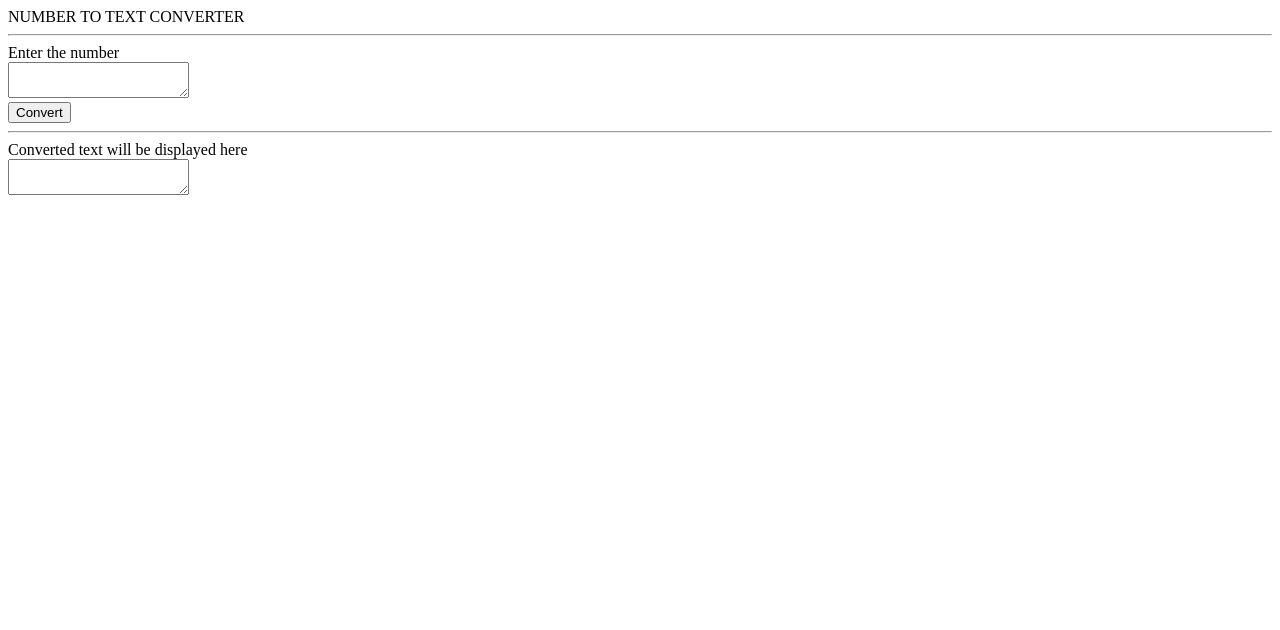
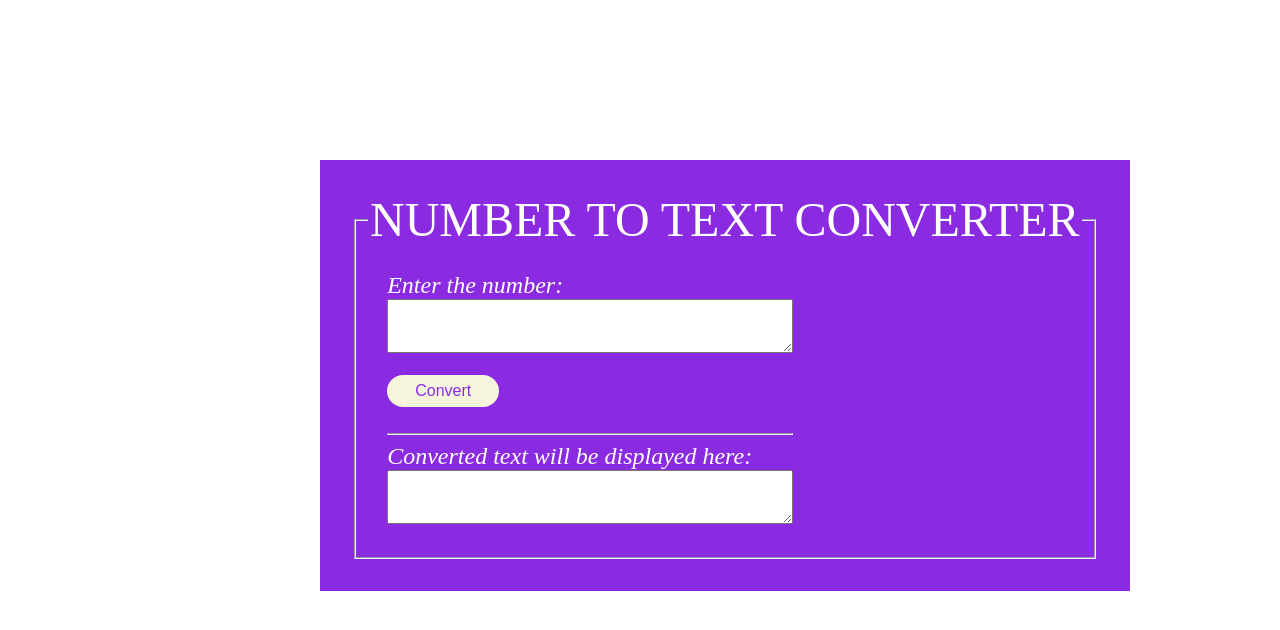
Before and after one commit to VijayalakshmiGanesh/Number-API, a plain HTML site: page index.html in a window 1280 px wide. Drawn offline with Linux system fonts and the light colour scheme.

Commit message:
css done

```diff
--- a/index.html
+++ b/index.html
@@ -10,16 +10,17 @@
 </head>
 
 <body>
-    <div>
-        NUMBER TO TEXT CONVERTER
-    </div>
-    <hr>
-    <div>
+
+    <div id="full-page">
+        <fieldset>
+            <legend>NUMBER TO TEXT CONVERTER</legend>
+
+            <div id="content">
                 <label for="Enter the number">Enter the number</label>
                 <br>
                 <textarea id="Number"></textarea>
-        <br>
-        <button id="submit">Convert</button>
+                <br><br>
+                <button id="submit">Convert</button> <br>
                 <br>
                 <hr>
                 <label for="Converted">Converted text will be displayed here</label>
@@ -27,6 +28,8 @@
                 <textarea id="Converted"></textarea>
                 <br>
             </div>
+        </fieldset>
+    </div>
 
 </body>
 
--- a/style.css
+++ b/style.css
@@ -0,0 +1,51 @@
+#full-page {
+    color: white;
+    background: blueviolet;
+    /* padding: 15px; */
+    position: absolute;
+    top: 20%;
+    left: 25%;
+    padding: 2rem;
+}
+
+legend {
+    font-size: 3rem
+}
+
+label {
+    font-size: 1.5rem;
+    font-family: 'Times New Roman', Times, serif;
+    font-style: oblique;
+    text-align: center;
+    font-stretch: semi-expanded;
+}
+
+label:after {
+    content: ": "
+}
+
+textarea {
+    max-height: auto;
+    min-height: 3rem;
+    width: 25rem;
+
+}
+
+#content {
+    padding: 1rem;
+    margin: 0.2rem;
+    display: inline-block;
+
+}
+
+button {
+    width: 7em;
+    height: 2rem;
+    font-size: medium;
+    font-weight: 200;
+    color: blueviolet;
+    background-color: beige;
+    border-style: none;
+    border-radius: 1rem;
+    cursor: grab;
+}
```
Lines whose indentation alone changed are shown as unchanged.
